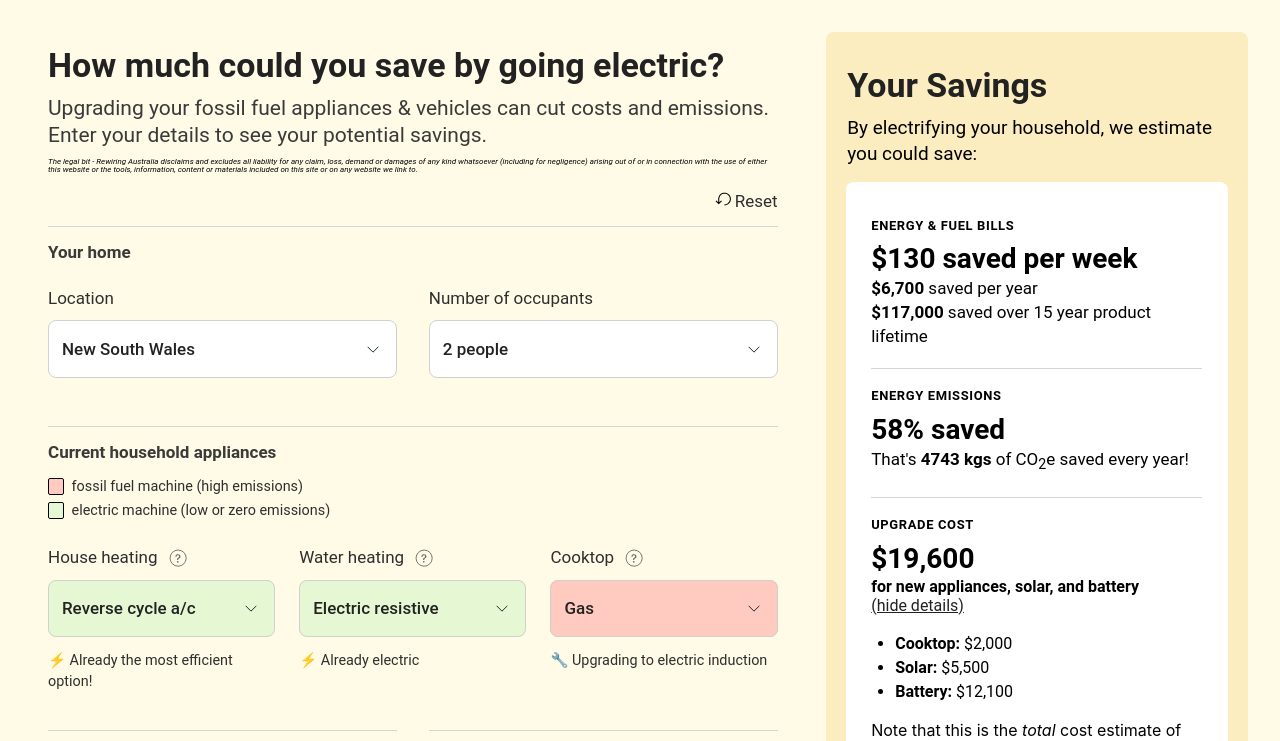
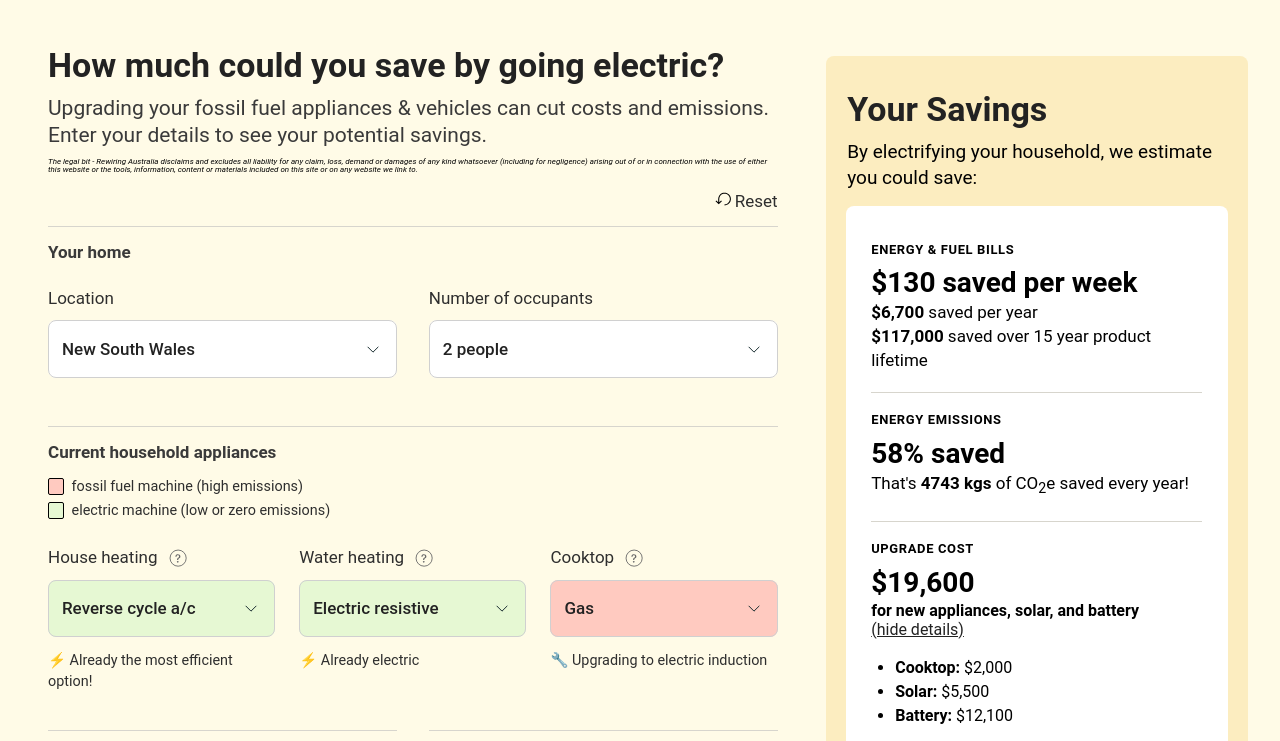
Before and after one commit to Rewiring-Aus/household-calculator-static, a React (Vite) app: page / in a window 1280 px wide. Shown: the top 741 px of the page. Built offline with nearby package versions, Linux system fonts and the light colour scheme.

Commit message:
Revert "Remove sticky sidebar — form and savings scroll together"
This reverts commit 897a73c83bbfefeb8852e6ed4a6d7c38e424a612.

```diff
--- a/src/components/HouseholdSavings/HouseholdSavings.tsx
+++ b/src/components/HouseholdSavings/HouseholdSavings.tsx
@@ -115,8 +115,14 @@ const HouseholdSavings: React.FC<SavingsProps> = ({
         justifyContent: "space-between",
         gap: "1rem",
         borderRadius: 0,
+        margin: "auto 0",
+        position: "sticky",
+        top: "2rem",
         [theme.breakpoints.up("sm")]: {
           borderRadius: 1,
+        },
+        [theme.breakpoints.up("lg")]: {
+          top: "3.5rem",
         },
       }}
       aria-label="Household Savings Section"
--- a/src/pages/Home/Home.tsx
+++ b/src/pages/Home/Home.tsx
@@ -1,4 +1,4 @@
-import React, { useMemo } from "react";
+import React, { useEffect, useMemo, useRef, useState } from "react";
 import { useSearchParams } from "react-router-dom";
 import { useTheme } from "@mui/material/styles";
 import HouseholdForm from "../../components/HouseholdForm/HouseholdForm";
@@ -33,6 +33,9 @@ const Home: React.FC = () => {
 
   const [searchParams] = useSearchParams();
   const initialLocation = useMemo(() => {
+    // Check hash-based search params first (/#/?state=sa),
+    // then fall back to regular query string (?state=sa) for
+    // compatibility with links that put params before the hash.
     const stateParam =
       searchParams.get("state")?.toLowerCase() ||
       new URLSearchParams(window.location.search).get("state")?.toLowerCase();
@@ -57,13 +60,68 @@ const Home: React.FC = () => {
       : "",
   };
 
-  const { drawerOpen, toggleDrawer } = useDrawer();
+  // -----------------------------------------------------------
+  // Savings Reactive Sticky
+  const savingsRef = useRef<HTMLDivElement>(null);
+  const formRef = useRef<HTMLDivElement>(null);
+  const [savingsStyle, setSavingsStyle] = useState({
+    position: "sticky",
+    top: "3.5rem",
+  });
 
+  useEffect(() => {
+    const handleScroll = () => {
+      const savingsElement = savingsRef.current;
+      const formElement = formRef.current;
+
+      if (savingsElement && formElement) {
+        const savingsRect = savingsElement.getBoundingClientRect();
+        const formRect = formElement.getBoundingClientRect();
+
+        if (savingsRect.bottom > formRect.bottom) {
+          setSavingsStyle({
+            position: "absolute",
+            top: `${formRect.bottom - savingsRect.height}px`,
+          });
+        } else {
+          setSavingsStyle({ position: "sticky", top: "1rem" });
+        }
+      }
+    };
+
+    window.addEventListener("scroll", handleScroll);
+    return () => {
+      window.removeEventListener("scroll", handleScroll);
+    };
+  }, []);
+
+  // -----------------------------------------------------------
+  // Drawer
+  const { drawerOpen, toggleDrawer, scrollPosition, setScrollPosition } =
+    useDrawer();
+
+  useEffect(() => {
+    window.scrollTo(0, scrollPosition);
+  }, [scrollPosition]);
+
+  useEffect(() => {
+    const handleBeforeUnload = () => {
+      setScrollPosition(window.scrollY);
+    };
+
+    window.addEventListener("beforeunload", handleBeforeUnload);
+
+    return () => {
+      window.removeEventListener("beforeunload", handleBeforeUnload);
+    };
+  }, [setScrollPosition]);
+
+  // -----------------------------------------------------------
   return (
     <Box
       className="Home"
       sx={{
-        maxWidth: "90rem",
+        maxWidth: "90rem", // '1440px',
         margin: "auto",
       }}
     >
@@ -74,10 +132,10 @@ const Home: React.FC = () => {
           flexDirection: "column",
           [theme.breakpoints.up("md")]: {
             flexDirection: "row",
-            alignItems: "flex-start",
           },
         }}
       >
+        {/* ----------------------------------------------------------- */}
         {/* Home Form */}
         <Box
           className="Home-form"
@@ -94,7 +152,9 @@ const Home: React.FC = () => {
             },
           }}
         >
-          <Typography variant="h1">
+          <Typography
+            variant="h1"
+          >
             How much could you save by going electric?
           </Typography>
           <Typography variant="subtitle1">
@@ -109,15 +169,10 @@ const Home: React.FC = () => {
             sx={{
               fontSize: "0.5rem",
               lineHeight: "0.5rem",
-              fontStyle: "italic",
+              fontStyle: "italic"
             }}
           >
-            The legal bit - Rewiring Australia disclaims and excludes all
-            liability for any claim, loss, demand or damages of any kind
-            whatsoever (including for negligence) arising out of or in connection
-            with the use of either this website or the tools, information,
-            content or materials included on this site or on any website we link
-            to.
+            The legal bit - Rewiring Australia disclaims and excludes all liability for any claim, loss, demand or damages of any kind whatsoever (including for negligence) arising out of or in connection with the use of either this website or the tools, information, content or materials included on this site or on any website we link to.
           </Typography>
 
           {householdData && (
@@ -128,7 +183,8 @@ const Home: React.FC = () => {
             />
           )}
 
-          {/* Footer */}
+          {/* ----------------------------------------------------------- */}
+          {/* Home Footer */}
           <Box
             className="Home-footer"
             sx={{
@@ -138,6 +194,7 @@ const Home: React.FC = () => {
               backgroundColor: theme.palette.background.default,
               textAlign: "center",
               [theme.breakpoints.up("md")]: {
+                // padding: '1rem 2rem 1.5rem 2rem',
                 padding: "0",
               },
             }}
@@ -146,7 +203,7 @@ const Home: React.FC = () => {
               variant="caption"
               sx={{
                 lineHeight: "1.625rem",
-                paddingTop: "1rem",
+                paddingTop: "1rem"
               }}
             >
               © Copyright{" "}
@@ -159,9 +216,13 @@ const Home: React.FC = () => {
               2025
             </Typography>
           </Box>
+          {/* ------------------------------------------------------------------ */}
         </Box>
+        {/* ----------------------------------------------------------- */}
 
-        {/* Home Savings Desktop — no sticky, scrolls with page */}
+        {/* -------------------------------------------------- */}
+        {/* Home Savings Desktop */}
+
         {!isMobile && !isTablet && (
           <Box
             className="Home-savings"
@@ -181,7 +242,13 @@ const Home: React.FC = () => {
                 },
               },
             }}
+            ref={savingsRef}
+            style={{
+              ...savingsStyle,
+              position: savingsStyle.position as "sticky" | "absolute",
+            }}
           >
+            {/* HouseholdSavings Desktop */}
             <HouseholdSavings
               appliances={appliances}
               results={savingsData}
@@ -190,6 +257,7 @@ const Home: React.FC = () => {
             />
           </Box>
         )}
+        {/* -------------------------------------------------- */}
 
         {/* Home Savings Mobile */}
         {(isMobile || isTablet) && (
@@ -202,7 +270,9 @@ const Home: React.FC = () => {
             toggleDrawer={toggleDrawer}
           />
         )}
+        {/* ----------------------------------------------------------- */}
       </Box>
+      {/* ----------------------------------------------------------- */}
     </Box>
   );
 };
```
